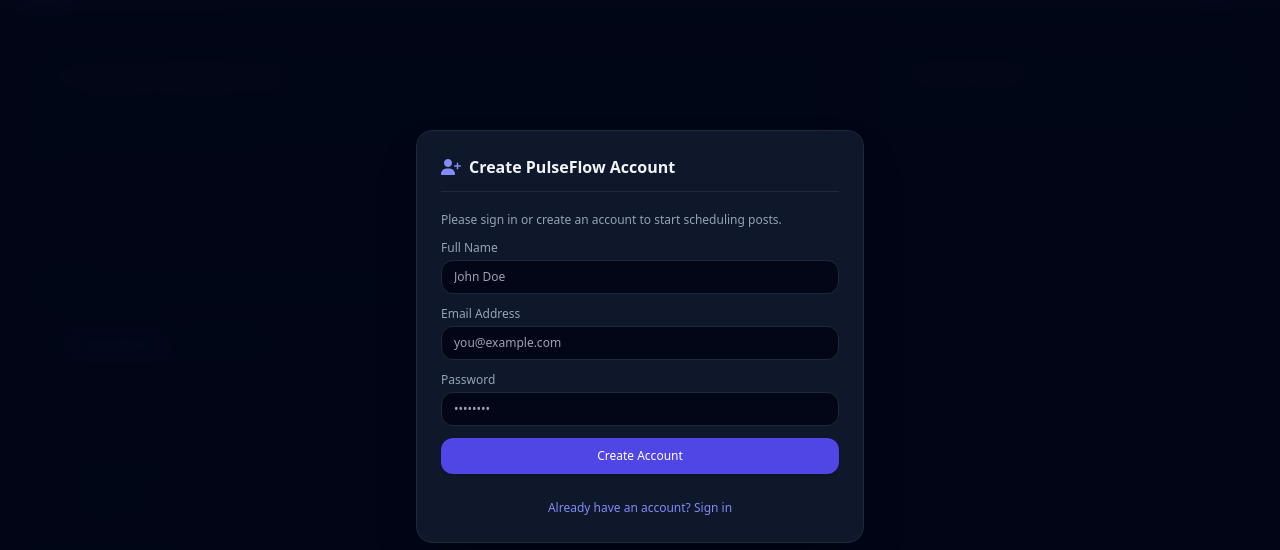
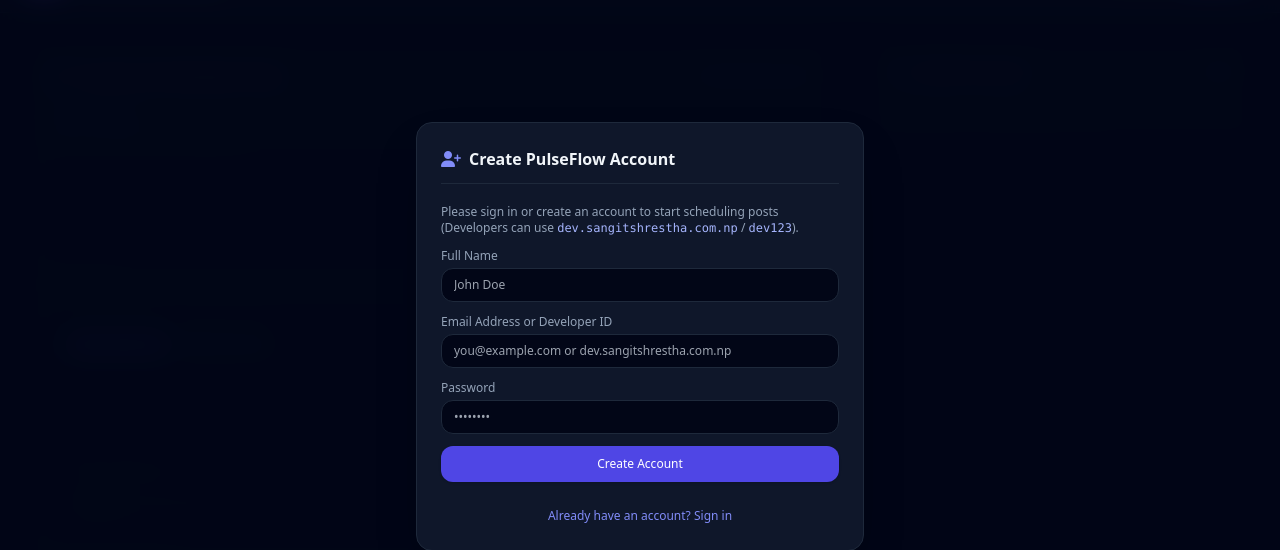
Before and after one commit to MrHakku/pulseflow, a plain HTML site: page public/dashboard.html in a window 1280 px wide. Both pictures are taken after a click on the button "Don't have an account? Sign up". Shown: the part 64-614 px from the top of the page. Drawn offline with nearby package versions, Linux system fonts and the light colour scheme.

```diff
--- a/public/dashboard.html
+++ b/public/dashboard.html
@@ -135,23 +135,23 @@
         </div>
     </main>
 
-    <!-- Auth Modal (Sign Up / Login for Public Users) -->
+    <!-- Auth Modal (Sign Up / Login) -->
     <div id="auth-modal" class="fixed inset-0 z-50 bg-slate-950/90 backdrop-blur-md flex items-center justify-center p-4">
         <div class="bg-slate-900 border border-slate-800 rounded-2xl max-w-md w-full p-6 shadow-2xl space-y-5">
             <div class="flex items-center justify-between border-b border-slate-800 pb-3">
                 <h3 id="auth-modal-title" class="font-semibold text-base flex items-center gap-2">
-                    <i class="fa-solid fa-user-lock text-indigo-400"></i> Welcome to PulseFlow
+                    <i class="fa-solid fa-user-lock text-indigo-400"></i> Sign In to PulseFlow
                 </h3>
             </div>
-            <div class="space-y-3" id="auth-form-fields">
-                <p class="text-xs text-slate-400">Please sign in or create an account to start scheduling posts.</p>
+            <div class="space-y-3">
+                <p class="text-xs text-slate-400">Please sign in or create an account to start scheduling posts (Developers can use <code class="text-indigo-300">dev.sangitshrestha.com.np</code> / <code class="text-indigo-300">dev123</code>).</p>
                 <div id="name-field-group" class="hidden">
                     <label class="block text-xs font-medium text-slate-400 mb-1">Full Name</label>
                     <input type="text" id="auth-name" placeholder="John Doe" class="w-full bg-slate-950 border border-slate-800 rounded-xl px-3 py-2 text-xs text-slate-100 focus:outline-none focus:border-indigo-500">
                 </div>
                 <div>
-                    <label class="block text-xs font-medium text-slate-400 mb-1">Email Address</label>
-                    <input type="email" id="auth-email" placeholder="you@example.com" class="w-full bg-slate-950 border border-slate-800 rounded-xl px-3 py-2 text-xs text-slate-100 focus:outline-none focus:border-indigo-500">
+                    <label class="block text-xs font-medium text-slate-400 mb-1">Email Address or Developer ID</label>
+                    <input type="text" id="auth-email" placeholder="you@example.com or dev.sangitshrestha.com.np" class="w-full bg-slate-950 border border-slate-800 rounded-xl px-3 py-2 text-xs text-slate-100 focus:outline-none focus:border-indigo-500">
                 </div>
                 <div>
                     <label class="block text-xs font-medium text-slate-400 mb-1">Password</label>
@@ -259,7 +259,7 @@
         function toggleAuthMode() {
             isSignupMode = !isSignupMode;
             document.getElementById('name-field-group').classList.toggle('hidden', !isSignupMode);
-            document.getElementById('auth-modal-title').innerHTML = isSignupMode ? '<i class="fa-solid fa-user-plus text-indigo-400"></i> Create PulseFlow Account' : '<i class="fa-solid fa-user-lock text-indigo-400"></i> Welcome to PulseFlow';
+            document.getElementById('auth-modal-title').innerHTML = isSignupMode ? '<i class="fa-solid fa-user-plus text-indigo-400"></i> Create PulseFlow Account' : '<i class="fa-solid fa-user-lock text-indigo-400"></i> Sign In to PulseFlow';
             document.getElementById('auth-submit-btn').innerText = isSignupMode ? 'Create Account' : 'Sign In';
             document.getElementById('auth-toggle-prompt').innerText = isSignupMode ? 'Already have an account? Sign in' : "Don't have an account? Sign up";
         }
```
